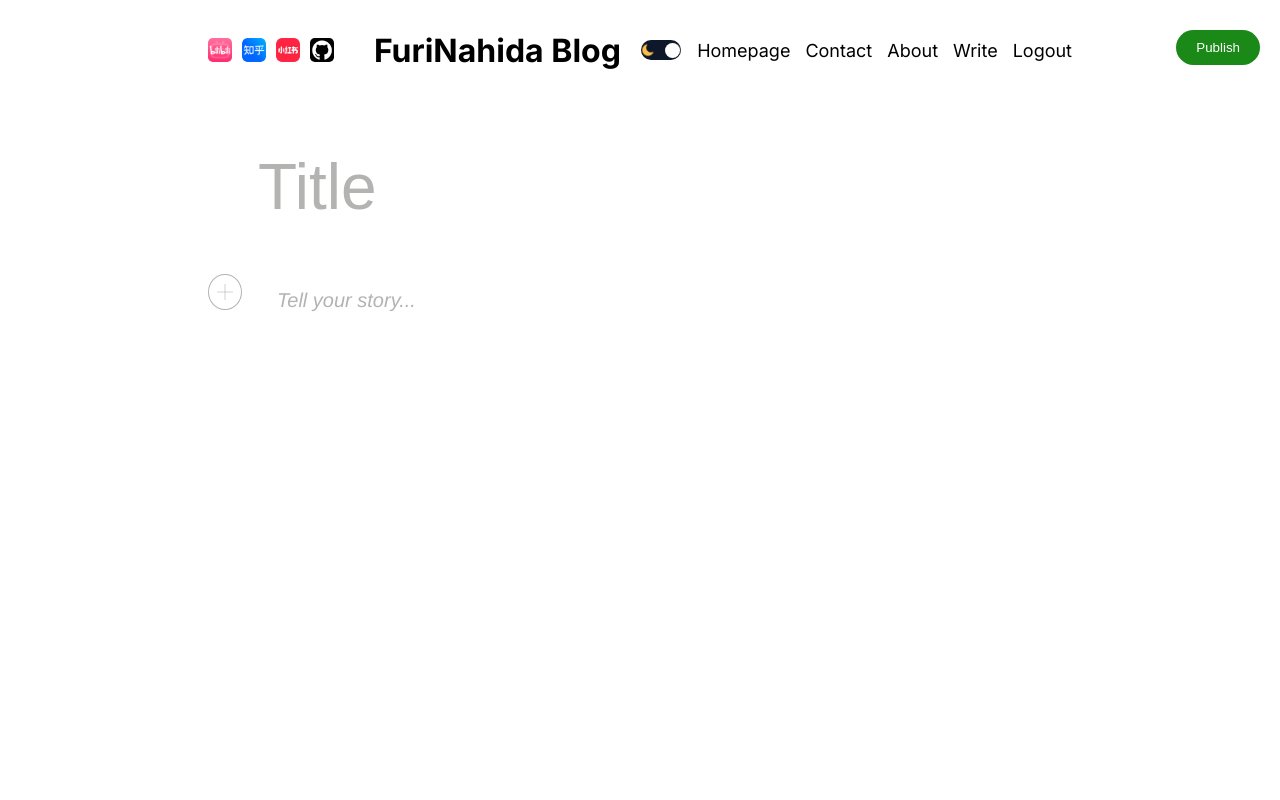
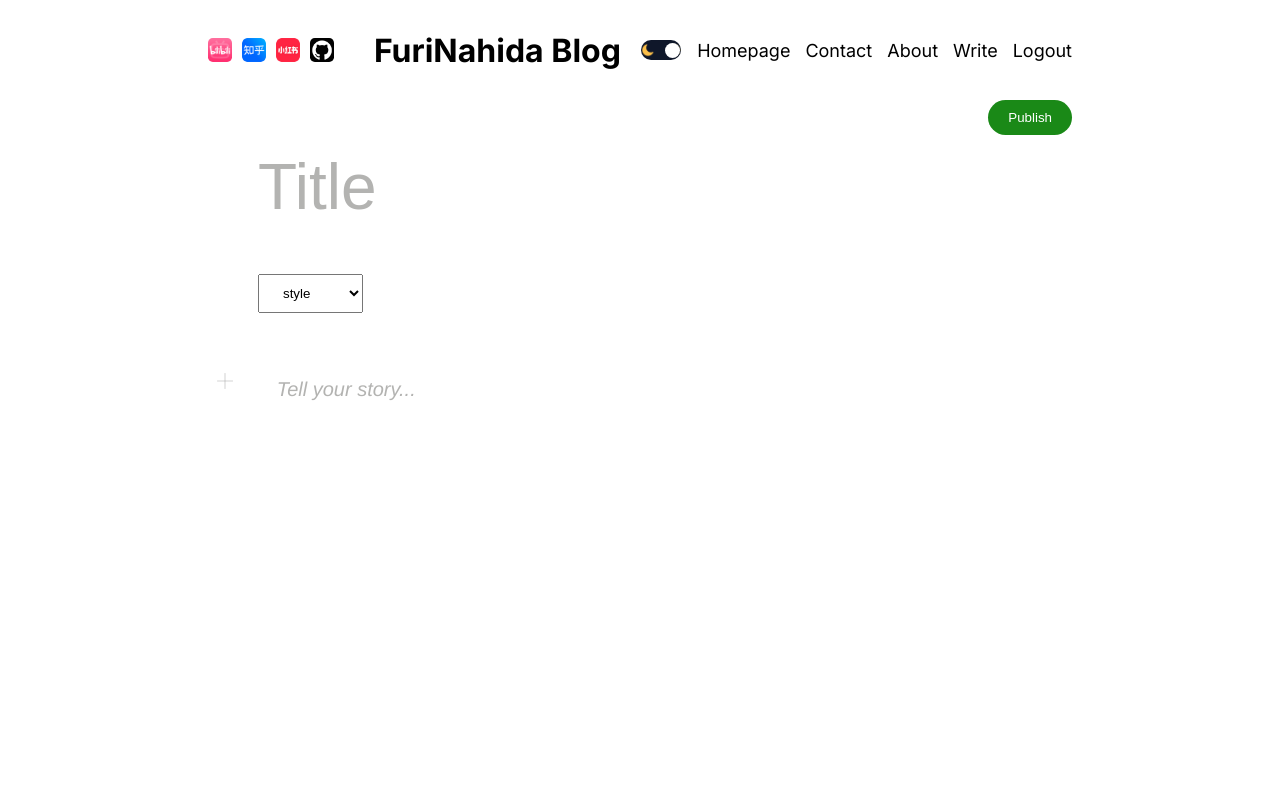
Before and after one commit to xingsheng1621/Furinhaida_Blog, a Next.js app: page /write in a window 1280 px wide. Shown: the top 800 px of the page. Built offline with nearby package versions, Linux system fonts and the light colour scheme; no server answers; sample sign-in values are in the browser's storage.

Commit message:
2026.01.13-a

```diff
--- a/package.json
+++ b/package.json
@@ -13,6 +13,7 @@
     "@prisma/client": "6.19",
     "eslint": "8.48.0",
     "eslint-config-next": "13.4.19",
+    "firebase": "^12.7.0",
     "https-proxy-agent": "^7.0.6",
     "next": "13.4.19",
     "next-auth": "^4.24.13",
--- a/src/app/write/page.jsx
+++ b/src/app/write/page.jsx
@@ -1,59 +1,154 @@
-"use client"
-import styles from './writePage.module.css'
-import Image from 'next/image'
-import { useState } from 'react'
-import dynamic from 'next/dynamic'
-import 'react-quill/dist/quill.bubble.css'
-import { useSession } from 'next-auth/react'
-import { useRouter } from 'next/navigation'
+"use client";
 
-const ReactQuill = dynamic(() => import('react-quill'), { ssr: false })
+import Image from "next/image";
+import styles from "./writePage.module.css";
+import { useEffect, useState } from "react";
+import "react-quill/dist/quill.bubble.css";
+import { useRouter } from "next/navigation";
+import { useSession } from "next-auth/react";
+import {
+  getStorage,
+  ref,
+  uploadBytesResumable,
+  getDownloadURL,
+} from "firebase/storage";
+import { app } from "@/utils/firebase";
+import ReactQuill from "react-quill";
 
 const WritePage = () => {
+  const { status } = useSession();
+  const router = useRouter();
 
-  const {data,status} = useSession ()
-  const router = useRouter()
-  const [open, setOpen] = useState(false)
-  const [value, setValue] = useState('')
+  const [open, setOpen] = useState(false);
+  const [file, setFile] = useState(null);
+  const [media, setMedia] = useState("");
+  const [value, setValue] = useState("");
+  const [title, setTitle] = useState("");
+  const [catSlug, setCatSlug] = useState("");
 
-  if(status === "loading") {
-    return <div className={styles.loading}>Loading...</div>
+  useEffect(() => {
+    const storage = getStorage(app);
+    const upload = () => {
+      const name = new Date().getTime() + file.name;
+      const storageRef = ref(storage, name);
+
+      const uploadTask = uploadBytesResumable(storageRef, file);
+
+      uploadTask.on(
+        "state_changed",
+        (snapshot) => {
+          const progress =
+            (snapshot.bytesTransferred / snapshot.totalBytes) * 100;
+          console.log("Upload is " + progress + "% done");
+          switch (snapshot.state) {
+            case "paused":
+              console.log("Upload is paused");
+              break;
+            case "running":
+              console.log("Upload is running");
+              break;
           }
-  if(status === "unauthenticated") {
-    router.push("/")
+        },
+        (error) => {},
+        () => {
+          getDownloadURL(uploadTask.snapshot.ref).then((downloadURL) => {
+            setMedia(downloadURL);
+          });
+        }
+      );
+    };
+
+    file && upload();
+  }, [file]);
+
+  if (status === "loading") {
+    return <div className={styles.loading}>Loading...</div>;
   }
 
+  if (status === "unauthenticated") {
+    router.push("/");
+  }
+
+  const slugify = (str) =>
+    str
+      .toLowerCase()
+      .trim()
+      .replace(/[^\w\s-]/g, "")
+      .replace(/[\s_-]+/g, "-")
+      .replace(/^-+|-+$/g, "");
+
+  const handleSubmit = async () => {
+    const res = await fetch("/api/posts", {
+      method: "POST",
+      body: JSON.stringify({
+        title,
+        desc: value,
+        img: media,
+        slug: slugify(title),
+        catSlug: catSlug || "style", //If not selected, choose the general category
+      }),
+    });
+
+    if (res.status === 200) {
+      const data = await res.json();
+      router.push(`/posts/${data.slug}`);
+    }
+  };
 
   return (
     <div className={styles.container}>
-      <input type="text" placeholder='Title' className={styles.input} />
-      <div className={styles.editorContainer}>
+      <input
+        type="text"
+        placeholder="Title"
+        className={styles.input}
+        onChange={(e) => setTitle(e.target.value)}
+      />
+      <select className={styles.select} onChange={(e) => setCatSlug(e.target.value)}>
+        <option value="style">style</option>
+        <option value="fashion">fashion</option>
+        <option value="food">food</option>
+        <option value="culture">culture</option>
+        <option value="travel">travel</option>
+        <option value="coding">coding</option>
+      </select>
+      <div className={styles.editor}>
         <button className={styles.button} onClick={() => setOpen(!open)}>
-          <Image src="/plus.png" alt="Add" width={16} height={16} />
+          <Image src="/plus.png" alt="" width={16} height={16} />
         </button>
         {open && (
           <div className={styles.add}>
+            <input
+              type="file"
+              id="image"
+              onChange={(e) => setFile(e.target.files[0])}
+              style={{ display: "none" }}
+            />
             <button className={styles.addButton}>
-          <Image src="/image.png" alt="image" width={16} height={16} />
+              <label htmlFor="image">
+                <Image src="/image.png" alt="" width={16} height={16} />
+              </label>
             </button>
             <button className={styles.addButton}>
-          <Image src="/external.png" alt="external" width={16} height={16} />
+              <Image src="/external.png" alt="" width={16} height={16} />
             </button>
             <button className={styles.addButton}>
-          <Image src="/video.png" alt="video" width={16} height={16} />
+              <Image src="/video.png" alt="" width={16} height={16} />
             </button>
           </div>
         )}
         <ReactQuill
+          className={styles.textArea}
           theme="bubble"
           value={value}
           onChange={setValue}
-        className={styles.textArea}
           placeholder="Tell your story..."
         />
       </div>
-      <button className={styles.publish}>Publish</button>
+      <button className={styles.publish} onClick={handleSubmit}>
+        Publish
+      </button>
     </div>
-  )
-}
-export default WritePage
+  );
+};
+
+export default WritePage;
--- a/src/app/write/writePage.module.css
+++ b/src/app/write/writePage.module.css
@@ -1,15 +1,25 @@
 .container{
-
+  position: relative;
+  display: flex;
+  flex-direction: column;
 }
 
-.editorContainer{
-    display: flex;
-    gap:20px;
-    height: 700px;
-    position:relative;
+.select{
+  margin-bottom: 50px;
+  padding: 10px 20px;
+  margin-left: 50px;
+  width: max-content;
 }
 
-.button,.addButton{
+.editor {
+  display: flex;
+  gap: 20px;
+  height: 700px;
+  position: relative;
+}
+
+.button,
+.addButton {
   width: 36px;
   height: 36px;
   border-radius: 50%;
@@ -19,19 +29,14 @@
   align-items: center;
   justify-content: center;
   cursor: pointer;
-    outline: none;
 }
 
-.button{
-    border: 1px solid #b3b3b1;
+.addButton {
+  border-color: #1a8917;
 }
 
-.addButton{
-    border: 1px solid #1a8917;
-}
-
-.add{
-    display:flex;
+.add {
+  display: flex;
   gap: 20px;
   background-color: var(--bg);
   position: absolute;
@@ -46,21 +51,21 @@
   border: none;
   outline: none;
   background-color: transparent;
+  color: var(--textColor);
 }
 
 .input::placeholder{
-    color:#b3b3b1;
+  color: #b3b3b1;
 }
 
-.textArea{
+.textArea {
   width: 100%;
-
 }
 
 .publish{
   position: absolute;
-    top: 30px;
-    right: 20px;
+  top: 0px;
+  right: 0px;
   padding: 10px 20px;
   border: none;
   background-color: #1a8917;
--- /dev/null
+++ b/src/utils/firebase.js
@@ -0,0 +1,17 @@
+// Import the functions you need from the SDKs you need
+import { initializeApp } from "firebase/app";
+// TODO: Add SDKs for Firebase products that you want to use
+// https://firebase.google.com/docs/web/setup#available-libraries
+
+// Your web app's Firebase configuration
+const firebaseConfig = {
+  apiKey: process.env.FIREBASE,
+  authDomain: "blog-6412c.firebaseapp.com",
+  projectId: "blog-6412c",
+  storageBucket: "blog-6412c.firebasestorage.app",
+  messagingSenderId: "558177127547",
+  appId: "1:558177127547:web:7567538dfb4b0a961de6de"
+};
+
+// Initialize Firebase
+const app = initializeApp(firebaseConfig);
```
Also changed, not shown: 1 other file (tests, documents, lock files or other folders). Lines whose indentation alone changed are shown as unchanged.
